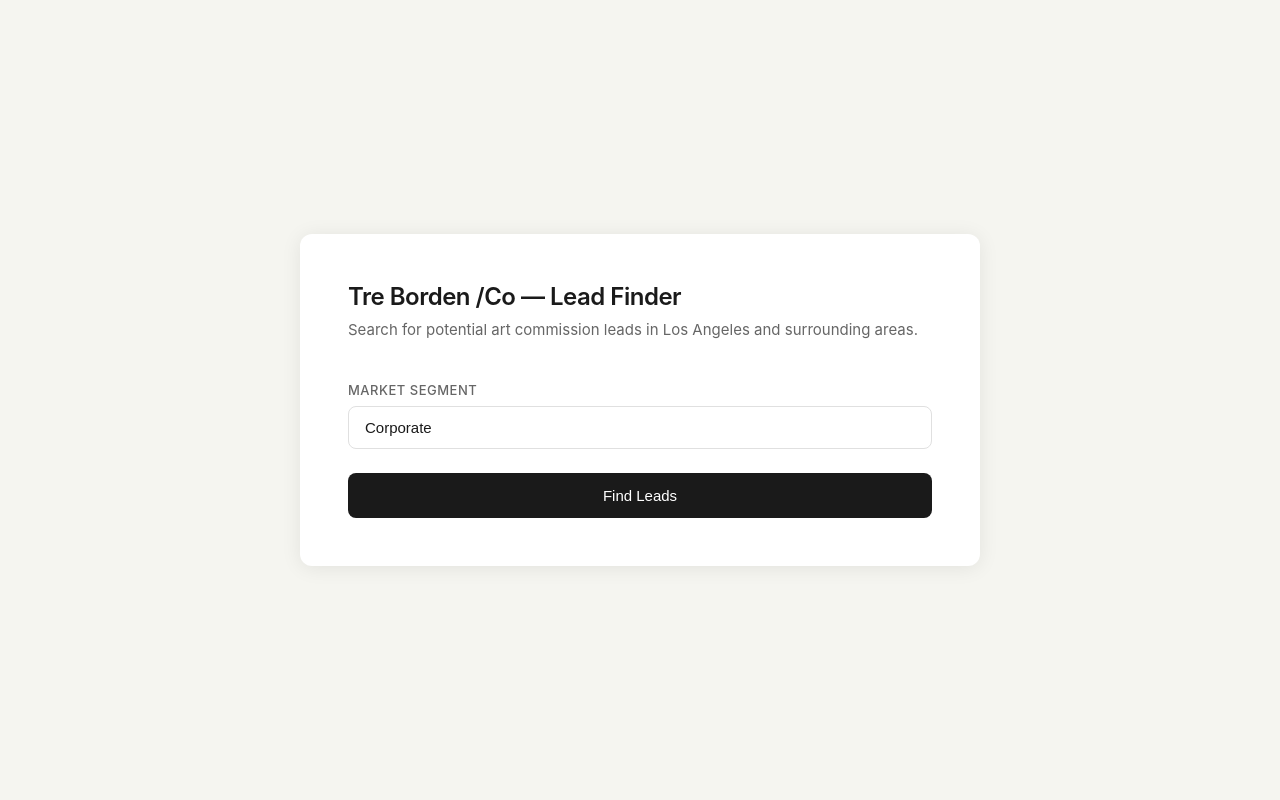
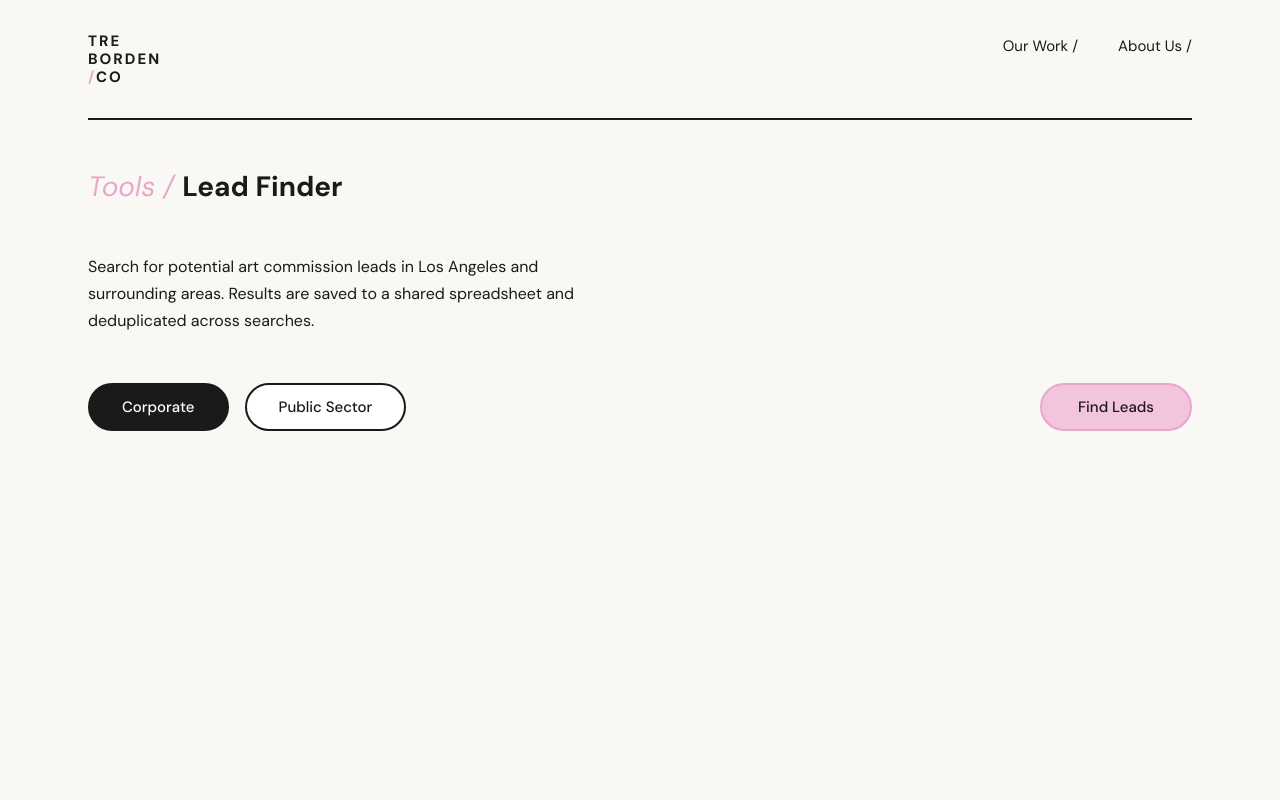
Before and after one commit to agshipley/first-agent, a Flask app: page / in a window 1280 px wide. Run offline with Flask 3, Linux system fonts and the light colour scheme.

Commit message:
Update visual design to match company website

```diff
--- a/templates/index.html
+++ b/templates/index.html
@@ -4,7 +4,21 @@
     <meta charset="UTF-8">
     <meta name="viewport" content="width=device-width, initial-scale=1.0">
     <title>Tre Borden /Co — Lead Finder</title>
+    <link rel="preconnect" href="https://fonts.googleapis.com">
+    <link rel="preconnect" href="https://fonts.gstatic.com" crossorigin>
+    <link href="https://fonts.googleapis.com/css2?family=DM+Sans:ital,opsz,wght@0,9..40,300;0,9..40,400;0,9..40,500;0,9..40,700;1,9..40,400&display=swap" rel="stylesheet">
     <style>
+        :root {
+            --cream: #FAF8F4;
+            --black: #1a1a1a;
+            --pink: #F2C4DE;
+            --pink-dark: #E8A8CC;
+            --gray-text: #666;
+            --gray-light: #e0e0e0;
+            --gray-bg: #F2F0EC;
+            --white: #ffffff;
+        }
+
         * {
             margin: 0;
             padding: 0;
@@ -12,247 +26,156 @@
         }
 
         body {
-            font-family: -apple-system, BlinkMacSystemFont, "Segoe UI", Roboto, sans-serif;
-            background: #f5f5f0;
-            color: #1a1a1a;
+            font-family: 'DM Sans', sans-serif;
+            background: var(--cream);
+            color: var(--black);
             min-height: 100vh;
-            display: flex;
-            align-items: center;
-            justify-content: center;
-            padding: 40px 20px;
         }
 
-        .container {
-            background: white;
-            border-radius: 12px;
-            padding: 48px;
-            max-width: 680px;
-            width: 100%;
-            box-shadow: 0 2px 20px rgba(0,0,0,0.08);
+        /* ── Header / Nav ── */
+        .site-header {
+            display: flex;
+            align-items: flex-start;
+            justify-content: space-between;
+            padding: 32px 48px;
+            max-width: 1200px;
+            margin: 0 auto;
         }
 
-        .header {
-            margin-bottom: 40px;
+        .logo {
+            font-size: 15px;
+            font-weight: 700;
+            line-height: 1.2;
+            letter-spacing: 2px;
+            text-transform: uppercase;
         }
 
-        .header h1 {
-            font-size: 24px;
-            font-weight: 600;
-            letter-spacing: -0.5px;
-            margin-bottom: 8px;
+        .logo span {
+            color: var(--pink-dark);
         }
 
-        .header p {
-            color: #666;
+        .nav-links {
+            display: flex;
+            gap: 40px;
             font-size: 15px;
-            line-height: 1.5;
+            font-weight: 400;
+            padding-top: 4px;
         }
 
-        .form-group {
-            margin-bottom: 24px;
+        .nav-links a {
+            color: var(--black);
+            text-decoration: none;
+            transition: opacity 0.2s;
         }
 
-        label {
-            display: block;
-            font-size: 13px;
-            font-weight: 500;
-            text-transform: uppercase;
-            letter-spacing: 0.5px;
-            color: #666;
-            margin-bottom: 8px;
+        .nav-links a:hover {
+            opacity: 0.6;
         }
 
-        select {
-            width: 100%;
-            padding: 12px 16px;
-            border: 1.5px solid #e0e0e0;
-            border-radius: 8px;
-            font-size: 15px;
-            color: #1a1a1a;
-            background: white;
-            appearance: none;
-            cursor: pointer;
-            outline: none;
-            transition: border-color 0.2s;
+        /* ── Divider ── */
+        .divider {
+            max-width: 1200px;
+            margin: 0 auto;
+            padding: 0 48px;
         }
 
-        select:focus {
-            border-color: #1a1a1a;
+        .divider hr {
+            border: none;
+            border-top: 2.5px solid var(--black);
+            margin: 0;
         }
 
-        button {
-            width: 100%;
-            padding: 14px;
-            background: #1a1a1a;
-            color: white;
-            border: none;
-            border-radius: 8px;
+        /* ── Main Content ── */
+        .main {
+            max-width: 1200px;
+            margin: 0 auto;
+            padding: 48px 48px 80px;
+        }
+
+        .page-title {
+            margin-bottom: 48px;
+        }
+
+        .page-title .prefix {
+            font-size: 28px;
+            font-weight: 400;
+            color: var(--pink-dark);
+            font-style: italic;
+        }
+
+        .page-title .title {
+            font-size: 28px;
+            font-weight: 700;
+        }
+
+        .page-description {
+            font-size: 16px;
+            line-height: 1.7;
+            max-width: 520px;
+            margin-bottom: 48px;
+            color: var(--black);
+        }
+
+        /* ── Controls ── */
+        .controls {
+            display: flex;
+            gap: 16px;
+            align-items: center;
+            margin-bottom: 48px;
+            flex-wrap: wrap;
+        }
+
+        .segment-btn {
+            padding: 12px 32px;
+            border-radius: 50px;
+            font-family: 'DM Sans', sans-serif;
             font-size: 15px;
             font-weight: 500;
             cursor: pointer;
-            transition: background 0.2s;
+            transition: all 0.25s ease;
+            border: 2px solid var(--black);
+            background: var(--white);
+            color: var(--black);
         }
 
-        button:hover {
-            background: #333;
+        .segment-btn.active {
+            background: var(--black);
+            color: var(--white);
         }
 
-        button:disabled {
-            background: #999;
-            cursor: not-allowed;
+        .segment-btn:not(.active):hover {
+            background: var(--gray-bg);
         }
 
-        #status {
-            margin-top: 32px;
-            display: none;
+        .run-btn {
+            padding: 12px 36px;
+            border-radius: 50px;
+            font-family: 'DM Sans', sans-serif;
+            font-size: 15px;
+            font-weight: 500;
+            cursor: pointer;
+            transition: all 0.25s ease;
+            border: 2px solid var(--pink-dark);
+            background: var(--pink);
+            color: var(--black);
+            margin-left: auto;
         }
 
-        .status-header {
-            font-size: 13px;
-            font-weight: 500;
-            text-transform: uppercase;
-            letter-spacing: 0.5px;
-            color: #666;
-            margin-bottom: 12px;
+        .run-btn:hover {
+            background: var(--pink-dark);
         }
 
-        #log {
-            background: #f5f5f0;
-            border-radius: 8px;
-            padding: 16px;
-            font-size: 14px;
-            line-height: 1.8;
-            color: #333;
-            max-height: 300px;
-            overflow-y: auto;
-        }
-
-        .log-line {
-            padding: 2px 0;
-        }
-
-        .log-line.highlight {
-            color: #1a1a1a;
-            font-weight: 500;
-        }
-
-        #results {
-            margin-top: 32px;
-            display: none;
-        }
-
-        .results-header {
-            font-size: 13px;
-            font-weight: 500;
-            text-transform: uppercase;
-            letter-spacing: 0.5px;
-            color: #666;
-            margin-bottom: 16px;
-        }
-
-        .section-divider {
-            margin-top: 32px;
-            margin-bottom: 16px;
-            padding-top: 24px;
-            border-top: 1px solid #e0e0e0;
-        }
-
-        .lead-card {
-            border: 1.5px solid #e0e0e0;
-            border-radius: 8px;
-            padding: 16px;
-            margin-bottom: 12px;
-        }
-
-        .lead-card.new-lead {
-            border-color: #1a1a1a;
-        }
-
-        .lead-card.previous-lead {
-            opacity: 0.7;
-        }
-
-        .lead-name {
-            font-weight: 600;
-            font-size: 15px;
-            margin-bottom: 4px;
-        }
-
-        .lead-meta {
-            font-size: 13px;
-            color: #666;
-            margin-bottom: 6px;
-        }
-
-        .lead-why {
-            font-size: 13px;
-            color: #333;
-            line-height: 1.5;
-        }
-
-        .new-badge {
-            display: inline-block;
-            padding: 2px 8px;
-            border-radius: 4px;
-            font-size: 11px;
-            font-weight: 600;
-            background: #1a1a1a;
-            color: white;
-            margin-left: 8px;
-            text-transform: uppercase;
-            letter-spacing: 0.3px;
-        }
-
-        .icp-badge {
-            display: inline-block;
-            padding: 2px 8px;
-            border-radius: 4px;
-            font-size: 12px;
-            font-weight: 600;
-            margin-left: 8px;
-        }
-
-        .icp-high {
-            background: #e8f5e9;
-            color: #2e7d32;
-        }
-
-        .icp-mid {
-            background: #fff8e1;
-            color: #f57f17;
-        }
-
-        .icp-low {
-            background: #fce4ec;
-            color: #c62828;
-        }
-
-        .download-btn {
-            display: inline-block;
-            margin-top: 24px;
-            padding: 12px 24px;
-            background: white;
-            color: #1a1a1a;
-            border: 1.5px solid #1a1a1a;
-            border-radius: 8px;
-            font-size: 14px;
-            font-weight: 500;
-            text-decoration: none;
-            transition: background 0.2s;
-            width: 100%;
-            text-align: center;
-        }
-
-        .download-btn:hover {
-            background: #f5f5f0;
+        .run-btn:disabled {
+            opacity: 0.5;
+            cursor: not-allowed;
         }
 
         .spinner {
             display: inline-block;
             width: 14px;
             height: 14px;
-            border: 2px solid #ffffff40;
-            border-top-color: white;
+            border: 2px solid rgba(26,26,26,0.2);
+            border-top-color: var(--black);
             border-radius: 50%;
             animation: spin 0.8s linear infinite;
             margin-right: 8px;
@@ -262,58 +185,243 @@
         @keyframes spin {
             to { transform: rotate(360deg); }
         }
+
+        /* ── Status Log ── */
+        #status {
+            display: none;
+            margin-bottom: 48px;
+        }
+
+        .section-label {
+            font-size: 12px;
+            font-weight: 700;
+            text-transform: uppercase;
+            letter-spacing: 2px;
+            color: var(--gray-text);
+            margin-bottom: 12px;
+        }
+
+        #log {
+            background: var(--gray-bg);
+            border-radius: 4px;
+            padding: 20px 24px;
+            font-size: 14px;
+            line-height: 1.8;
+            color: var(--gray-text);
+            max-height: 240px;
+            overflow-y: auto;
+        }
+
+        .log-line {
+            padding: 1px 0;
+        }
+
+        .log-line.highlight {
+            color: var(--black);
+            font-weight: 500;
+        }
+
+        /* ── Results ── */
+        #results {
+            display: none;
+        }
+
+        .results-section {
+            margin-bottom: 40px;
+        }
+
+        .lead-card {
+            border-bottom: 1px solid var(--gray-light);
+            padding: 24px 0;
+        }
+
+        .lead-card:first-child {
+            padding-top: 0;
+        }
+
+        .lead-card.new-lead .lead-name {
+            color: var(--black);
+        }
+
+        .lead-card.previous-lead {
+            opacity: 0.55;
+        }
+
+        .lead-name {
+            font-size: 18px;
+            font-weight: 700;
+            margin-bottom: 4px;
+            display: flex;
+            align-items: center;
+            gap: 10px;
+            flex-wrap: wrap;
+        }
+
+        .lead-meta {
+            font-size: 14px;
+            color: var(--gray-text);
+            margin-bottom: 8px;
+        }
+
+        .lead-why {
+            font-size: 14px;
+            color: var(--black);
+            line-height: 1.6;
+            max-width: 720px;
+        }
+
+        .badge {
+            display: inline-block;
+            padding: 3px 12px;
+            border-radius: 50px;
+            font-size: 11px;
+            font-weight: 700;
+            letter-spacing: 0.5px;
+            text-transform: uppercase;
+        }
+
+        .badge-new {
+            background: var(--pink);
+            color: var(--black);
+        }
+
+        .badge-icp {
+            background: var(--gray-bg);
+            color: var(--black);
+        }
+
+        .badge-icp.high {
+            background: var(--black);
+            color: var(--white);
+        }
+
+        .badge-icp.mid {
+            background: var(--pink);
+            color: var(--black);
+        }
+
+        .section-divider-line {
+            border: none;
+            border-top: 1px solid var(--gray-light);
+            margin: 40px 0 16px;
+        }
+
+        /* ── Download ── */
+        .download-btn {
+            display: inline-block;
+            margin-top: 32px;
+            padding: 12px 36px;
+            border-radius: 50px;
+            background: var(--black);
+            color: var(--white);
+            font-family: 'DM Sans', sans-serif;
+            font-size: 14px;
+            font-weight: 500;
+            text-decoration: none;
+            transition: opacity 0.2s;
+        }
+
+        .download-btn:hover {
+            opacity: 0.8;
+        }
+
+        /* ── Responsive ── */
+        @media (max-width: 640px) {
+            .site-header {
+                padding: 24px 24px;
+                flex-direction: column;
+                gap: 20px;
+            }
+            .nav-links {
+                gap: 24px;
+            }
+            .divider {
+                padding: 0 24px;
+            }
+            .main {
+                padding: 32px 24px 60px;
+            }
+            .controls {
+                flex-direction: column;
+                align-items: stretch;
+            }
+            .run-btn {
+                margin-left: 0;
+            }
+            .segment-btn, .run-btn {
+                text-align: center;
+            }
+        }
     </style>
 </head>
 <body>
-    <div class="container">
-        <div class="header">
-            <h1>Tre Borden /Co — Lead Finder</h1>
-            <p>Search for potential art commission leads in Los Angeles and surrounding areas.</p>
+
+    <header class="site-header">
+        <div class="logo">TRE<br>BORDEN<br><span>/</span>CO</div>
+        <nav class="nav-links">
+            <a href="https://www.treborden.com/spaces">Our Work /</a>
+            <a href="https://www.treborden.com/about_us">About Us /</a>
+        </nav>
+    </header>
+
+    <div class="divider"><hr></div>
+
+    <main class="main">
+        <div class="page-title">
+            <span class="prefix">Tools / </span><span class="title">Lead Finder</span>
         </div>
 
-        <div class="form-group">
-            <label>Market Segment</label>
-            <select id="segment">
-                <option value="corporate">Corporate</option>
-                <option value="public_sector">Public Sector</option>
-            </select>
+        <p class="page-description">
+            Search for potential art commission leads in Los Angeles and surrounding areas.
+            Results are saved to a shared spreadsheet and deduplicated across searches.
+        </p>
+
+        <div class="controls">
+            <button class="segment-btn active" data-segment="corporate" onclick="selectSegment(this)">Corporate</button>
+            <button class="segment-btn" data-segment="public_sector" onclick="selectSegment(this)">Public Sector</button>
+            <button class="run-btn" id="runBtn" onclick="runAgent()">Find Leads</button>
         </div>
 
-        <button id="runBtn" onclick="runAgent()">Find Leads</button>
-
         <div id="status">
-            <div class="status-header">Status</div>
+            <div class="section-label">Status</div>
             <div id="log"></div>
         </div>
 
         <div id="results">
-            <div id="newLeadsSection">
-                <div class="results-header">New Leads</div>
+            <div id="newLeadsSection" class="results-section">
+                <div class="section-label">New Leads</div>
                 <div id="newLeadCards"></div>
             </div>
-            <div id="previousLeadsSection" style="display: none;">
-                <div class="section-divider">
-                    <div class="results-header">Previous Leads</div>
-                </div>
+            <div id="previousLeadsSection" class="results-section" style="display: none;">
+                <hr class="section-divider-line">
+                <div class="section-label" style="margin-top: 16px;">Previous Leads</div>
                 <div id="previousLeadCards"></div>
             </div>
             <a href="/download" class="download-btn">Download Spreadsheet</a>
         </div>
-    </div>
+    </main>
 
     <script>
+        let selectedSegment = "corporate";
+
+        function selectSegment(btn) {
+            document.querySelectorAll('.segment-btn').forEach(b => b.classList.remove('active'));
+            btn.classList.add('active');
+            selectedSegment = btn.dataset.segment;
+        }
+
         function renderLeadCard(lead, isNew) {
             const score = lead.icp_score || 0;
-            const badgeClass = score >= 8 ? "icp-high" : score >= 6 ? "icp-mid" : "icp-low";
+            const icpClass = score >= 8 ? "high" : score >= 6 ? "mid" : "";
             const cardClass = isNew ? "lead-card new-lead" : "lead-card previous-lead";
-            const newBadge = isNew ? '<span class="new-badge">New</span>' : "";
-            const dateLine = lead.date_found ? `<span style="margin-left: 8px; font-size: 12px; color: #999;">Found ${lead.date_found}</span>` : "";
+            const newBadge = isNew ? '<span class="badge badge-new">New</span>' : "";
+            const dateLine = lead.date_found ? ` · Found ${lead.date_found}` : "";
 
             return `
                 <div class="${cardClass}">
                     <div class="lead-name">
                         ${lead.company_name}
-                        <span class="icp-badge ${badgeClass}">ICP ${score}</span>
+                        <span class="badge badge-icp ${icpClass}">ICP ${score}</span>
                         ${newBadge}
                     </div>
                     <div class="lead-meta">${lead.type} — ${lead.location}${dateLine}</div>
@@ -323,7 +431,6 @@
         }
 
         function runAgent() {
-            const segment = document.getElementById("segment").value;
             const btn = document.getElementById("runBtn");
             const status = document.getElementById("status");
             const log = document.getElementById("log");
@@ -333,7 +440,7 @@
             const previousLeadCards = document.getElementById("previousLeadCards");
 
             btn.disabled = true;
-            btn.innerHTML = '<span class="spinner"></span>Running...';
+            btn.innerHTML = '<span class="spinner"></span>Searching...';
             status.style.display = "block";
             results.style.display = "none";
             log.innerHTML = "";
@@ -341,16 +448,15 @@
             previousLeadCards.innerHTML = "";
             previousLeadsSection.style.display = "none";
 
-            // Capture company names that existed before this run
             let previousNames = new Set();
-            fetch("/leads?" + new URLSearchParams({segment}).toString())
+            fetch("/leads?" + new URLSearchParams({segment: selectedSegment}).toString())
                 .then(r => r.json())
                 .then(existing => {
                     existing.forEach(l => previousNames.add(l.company_name.toLowerCase()));
                 })
                 .catch(() => {});
 
-            const eventSource = new EventSource("/run?" + new URLSearchParams({segment}).toString());
+            const eventSource = new EventSource("/run?" + new URLSearchParams({segment: selectedSegment}).toString());
 
             eventSource.onmessage = function(e) {
                 const data = e.data;
@@ -363,7 +469,6 @@
                     try {
                         const newLeads = JSON.parse(data.slice(5));
 
-                        // Show new leads
                         if (newLeads && newLeads.length > 0) {
                             results.style.display = "block";
                             newLeads.forEach(lead => {
@@ -371,12 +476,10 @@
                             });
                         }
 
-                        // Fetch all leads and show previous ones below
-                        fetch("/leads?" + new URLSearchParams({segment}).toString())
+                        fetch("/leads?" + new URLSearchParams({segment: selectedSegment}).toString())
                             .then(r => r.json())
                             .then(allLeads => {
                                 const previous = allLeads.filter(l =>
-                                    !previousNames.has("__empty__") &&
                                     previousNames.has(l.company_name.toLowerCase())
                                 );
                                 if (previous.length > 0) {
```
